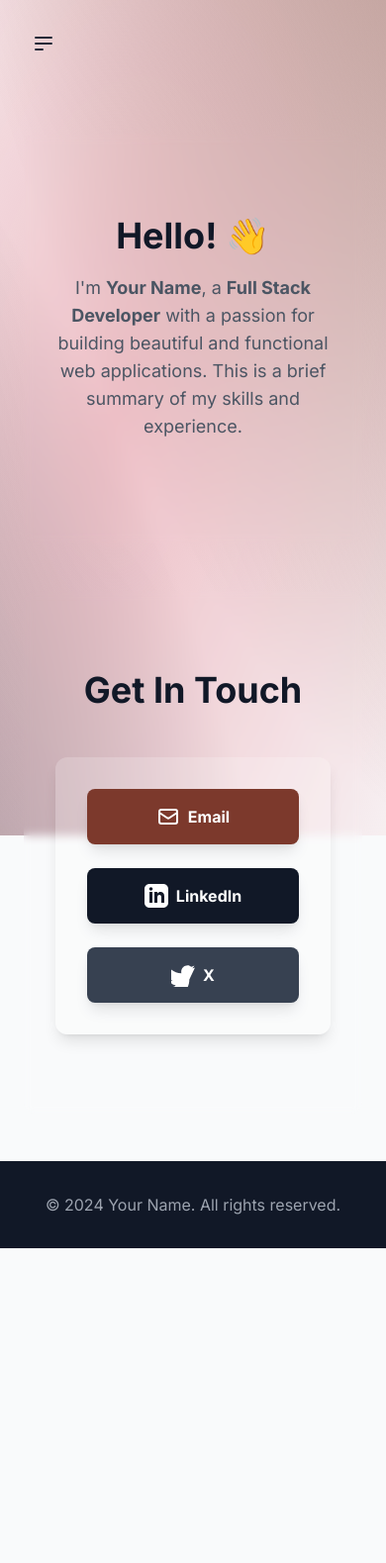
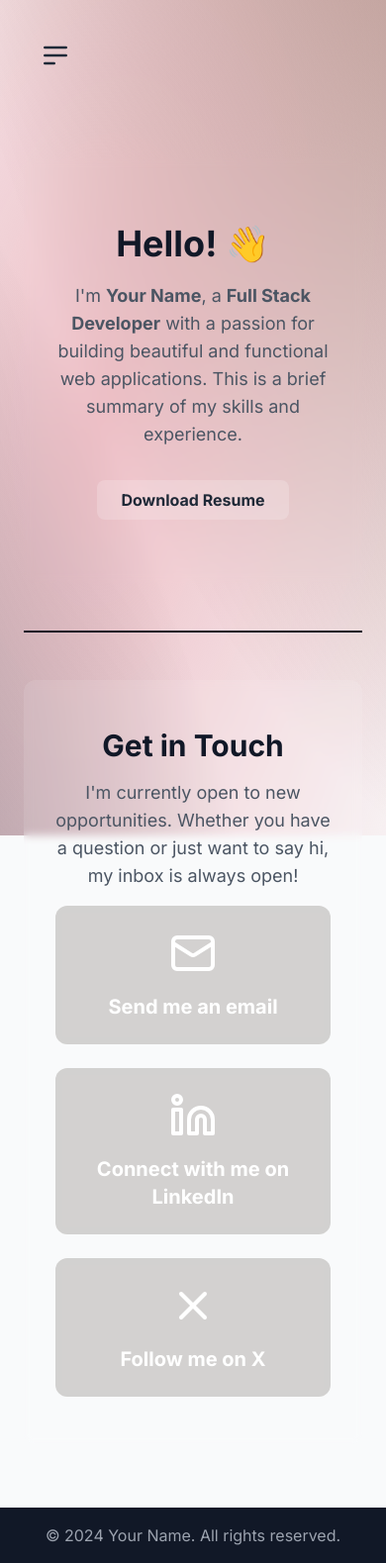
Before and after one commit to zainxshaikh/zainxshaikh.github.io, a plain HTML site: page index.html in a window 390 px wide. Shown: the whole page at 99% size. Before the commit the page ends 1261 px from the top, so only its background shows below. Drawn offline with nearby package versions, Linux system fonts and the light colour scheme.

Commit message:
Update index.html

```diff
--- a/index.html
+++ b/index.html
@@ -54,13 +54,15 @@
         #mobile-menu {
             position: absolute;
             top: 100%;
-            left: 0;
+            /* Aligned to match the main container's padding */
+            left: 1.5rem;
             max-height: 0;
             opacity: 0;
             visibility: hidden;
             transition: max-height 0.3s ease-in-out, opacity 0.3s ease-in-out, transform 0.3s ease-in-out;
             overflow: hidden;
-            width: max-content;
+            /* Added min-width for a larger menu box */
+            min-width: 10rem;
             transform: translateY(-10px);
         }
         #mobile-menu.active {
@@ -70,10 +72,13 @@
             transform: translateY(0);
         }
 
-        /* Menu button rotation animation */
+        /* Menu button rotation animation. The transition is now on the base button class
+           to ensure a smooth rotation in both directions. */
+        .menu-button {
+            transition: transform 0.3s ease-in-out;
+        }
         .menu-button-active {
             transform: rotate(90deg);
-            transition: transform 0.3s ease-in-out;
         }
 
         /* Scroll-to-top button styling, updated with new colors */
@@ -113,9 +118,22 @@
             backdrop-filter: blur(5px); /* Add a subtle blur for readability */
         }
 
-        .contact-card {
+        /* A more generic class for semi-transparent content cards */
+        .content-card {
             background-color: rgba(255, 255, 255, 0.2); /* Semi-transparent white for the card */
             backdrop-filter: blur(10px); /* A stronger blur for the card */
+        }
+
+        /* Custom class for the transparent, dark dropdown background */
+        .dark-transparent-card {
+            background-color: rgba(0, 0, 0, 0.6);
+            backdrop-filter: blur(10px);
+        }
+
+        /* New padding for the menu links to make them larger */
+        .menu-link {
+            display: block;
+            padding: 0.75rem 1.5rem; /* Increased padding */
         }
     </style>
 </head>
@@ -128,23 +146,30 @@
     <!-- Fixed Menu Container -->
     <div class="fixed-menu-container relative">
         <!-- Menu Button -->
-        <button id="mobile-menu-button" class="p-2 rounded-lg text-gray-800 hover:bg-gray-100 focus:outline-none focus:ring-2 focus:ring-gray-200">
-            <svg class="w-6 h-6" fill="none" stroke="currentColor" viewBox="0 0 24 24" xmlns="http://www.w3.org/2000/svg">
+        <button id="mobile-menu-button" class="p-4 rounded-lg text-gray-800 hover:bg-gray-100 focus:outline-none focus:ring-2 focus:ring-gray-200 menu-button">
+            <svg class="w-8 h-8" fill="none" stroke="currentColor" viewBox="0 0 24 24" xmlns="http://www.w3.org/2000/svg">
                 <path stroke-linecap="round" stroke-linejoin="round" stroke-width="2" d="M4 6h16M4 12h16M4 18h7"></path>
             </svg>
         </button>
         <!-- Menu Dropdown -->
-        <div id="mobile-menu" class="bg-white shadow-lg py-2 mt-2 rounded-lg absolute left-0 top-full">
-            <a href="#about" class="block px-4 py-2 text-[#edbfc6] font-semibold">About</a>
-            <a href="projects.html" class="block px-4 py-2 text-gray-800 hover:bg-gray-100">Projects</a>
-            <a href="#contact" class="block px-4 py-2 text-gray-800 hover:bg-gray-100">Contact</a>
+        <div id="mobile-menu" class="dark-transparent-card shadow-lg py-1 mt-2 rounded-lg absolute">
+            <!-- Home link with an icon -->
+            <a href="index.html" class="menu-link text-[#edbfc6] font-semibold hover:text-white flex items-center gap-2">
+                <svg xmlns="http://www.w3.org/2000/svg" class="h-5 w-5" viewBox="0 0 20 20" fill="currentColor">
+                    <path d="M10.707 2.293a1 1 0 00-1.414 0l-7 7a1 1 0 001.414 1.414L4 10.414V17a1 1 0 001 1h2a1 1 0 001-1v-2a1 1 0 011-1h2a1 1 0 011 1v2a1 1 0 001 1h2a1 1 0 001-1v-6.586l.293.293a1 1 0 001.414-1.414l-7-7z" />
+                </svg>
+                Home
+            </a>
+            <!-- Other navigation links -->
+            <a href="about.html" class="menu-link text-gray-200 hover:text-white">About</a>
+            <a href="projects-certifications.html" class="menu-link text-gray-200 hover:text-white">Projects & Certifications</a>
         </div>
     </div>
 
     <!-- Main Content -->
     <main class="container mx-auto px-6 py-12">
-        <!-- About Me Section (Main Hero Section) -->
-        <section id="about" class="py-20 fade-in-section main-section-bg rounded-xl p-8 mb-12">
+        <!-- Home Section (Main Hero Section) -->
+        <section id="home" class="py-16 fade-in-section main-section-bg rounded-xl p-8 mb-8">
             <div class="max-w-4xl mx-auto text-center md:text-left">
                 <h1 class="text-4xl sm:text-5xl lg:text-6xl font-extrabold text-gray-900 leading-tight mb-4">
                     Hello! 👋
@@ -153,37 +178,43 @@
                     I'm <span class="font-bold">Your Name</span>, a <span class="font-semibold">Full Stack Developer</span> with a passion for building beautiful and functional web applications.
                     This is a brief summary of my skills and experience.
                 </p>
+                <!-- Resume Download Button - Moved here to be closer to the hero section -->
+                <div class="text-center mt-8">
+                    <!-- IMPORTANT: Change 'your-resume.pdf' to the actual filename of your CV. -->
+                    <a href="your-resume.pdf" download="YourName_Resume.pdf" class="inline-block bg-white/20 text-gray-800 font-bold py-2 px-6 rounded-lg hover:bg-white/40 transition-colors">
+                        Download Resume
+                    </a>
+                </div>
             </div>
         </section>
 
-        <!-- Contact Section -->
-        <section id="contact" class="py-20 fade-in-section main-section-bg rounded-xl p-8">
-            <h2 class="text-4xl font-extrabold text-center text-gray-900 mb-12">Get In Touch</h2>
-            <div class="max-w-2xl mx-auto contact-card p-8 rounded-xl shadow-lg">
-                <div class="flex flex-col sm:flex-row justify-center gap-6">
-                    <!-- Email Link -->
-                    <a href="mailto:your.email@example.com" class="flex items-center justify-center gap-2 bg-[#7c392c] text-white font-bold py-4 px-6 rounded-lg shadow-lg hover:bg-[#5c2c23] transition-colors flex-1">
-                        <!-- Email Icon -->
-                        <svg xmlns="http://www.w3.org/2000/svg" class="h-6 w-6" fill="none" viewBox="0 0 24 24" stroke="currentColor">
-                            <path stroke-linecap="round" stroke-linejoin="round" stroke-width="2" d="M3 8l7.89 5.26a2 2 0 002.22 0L21 8M5 19h14a2 2 0 002-2V7a2 2 0 00-2-2H5a2 2 0 00-2 2v10a2 2 0 002 2z" />
-                        </svg>
-                        Email
+        <!-- Divider Line -->
+        <div class="my-12 border-t-2 border-gray-900"></div>
+
+        <!-- Get In Touch Section (Restored with Cards and a background) -->
+        <section id="contact" class="py-12 fade-in-section bg-white/10 rounded-xl p-8 mb-4 backdrop-blur-sm">
+            <div class="max-w-4xl mx-auto text-center">
+                <h2 class="text-3xl sm:text-4xl font-extrabold text-gray-900 mb-4">
+                    Get in Touch
+                </h2>
+                <p class="text-lg text-gray-600 mb-4">
+                    I'm currently open to new opportunities. Whether you have a question or just want to say hi, my inbox is always open!
+                </p>
+                <div class="grid grid-cols-1 md:grid-cols-3 gap-6">
+                    <!-- Email Card -->
+                    <a href="mailto:your.email@example.com" class="bg-stone-500/30 hover:bg-stone-500/50 backdrop-blur-sm p-6 rounded-xl flex flex-col items-center justify-center transition-transform transform hover:scale-105 hover:shadow-xl group">
+                        <svg xmlns="http://www.w3.org/2000/svg" width="48" height="48" viewBox="0 0 24 24" fill="none" stroke="white" stroke-width="2" stroke-linecap="round" stroke-linejoin="round" class="lucide lucide-mail group-hover:stroke-stone-800 transition-colors"><rect width="20" height="16" x="2" y="4" rx="2"/><path d="m22 7-8.97 5.7a1.9 1.9 0 0 1-2.06 0L2 7"/></svg>
+                        <span class="mt-4 text-xl font-semibold text-white group-hover:text-stone-800 transition-colors">Send me an email</span>
                     </a>
-                    <!-- LinkedIn Link -->
-                    <a href="https://linkedin.com/in/yourprofile" class="flex items-center justify-center gap-2 bg-gray-900 text-white font-bold py-4 px-6 rounded-lg shadow-lg hover:bg-gray-800 transition-colors flex-1">
-                        <!-- LinkedIn Icon -->
-                        <svg xmlns="http://www.w3.org/2000/svg" class="h-6 w-6" fill="currentColor" viewBox="0 0 24 24">
-                            <path d="M19 0h-14c-2.761 0-5 2.239-5 5v14c0 2.761 2.239 5 5 5h14c2.762 0 5-2.239 5-5v-14c0-2.761-2.238-5-5-5zm-11 19h-3v-11h3v11zm-1.5-12.268c-.966 0-1.75-.79-1.75-1.762s.784-1.762 1.75-1.762 1.75.79 1.75 1.762-.783 1.762-1.75 1.762zm13.5 12.268h-3v-5.604c0-3.368-4-3.113-4 0v5.604h-3v-11h3v1.765c1.396-2.586 7-2.777 7 2.476v6.759z"/>
-                        </svg>
-                        LinkedIn
+                    <!-- LinkedIn Card -->
+                    <a href="https://linkedin.com/in/your-profile" target="_blank" rel="noopener noreferrer" class="bg-stone-500/30 hover:bg-stone-500/50 backdrop-blur-sm p-6 rounded-xl flex flex-col items-center justify-center transition-transform transform hover:scale-105 hover:shadow-xl group">
+                        <svg xmlns="http://www.w3.org/2000/svg" width="48" height="48" viewBox="0 0 24 24" fill="none" stroke="white" stroke-width="2" stroke-linecap="round" stroke-linejoin="round" class="lucide lucide-linkedin group-hover:stroke-stone-800 transition-colors"><path d="M16 8a6 6 0 0 1 6 6v7h-4v-7a2 2 0 0 0-2-2a2 2 0 0 0-2 2v7h-4v-7a6 6 0 0 1 6-6z"/><rect x="2" y="9" width="4" height="12"/><circle cx="4" cy="4" r="2"/></svg>
+                        <span class="mt-4 text-xl font-semibold text-white group-hover:text-stone-800 transition-colors">Connect with me on LinkedIn</span>
                     </a>
-                    <!-- X (formerly Twitter) Link -->
-                    <a href="https://x.com/yourhandle" class="flex items-center justify-center gap-2 bg-gray-700 text-white font-bold py-4 px-6 rounded-lg shadow-lg hover:bg-gray-600 transition-colors flex-1">
-                        <!-- X Icon -->
-                        <svg xmlns="http://www.w3.org/2000/svg" class="h-6 w-6" fill="currentColor" viewBox="0 0 24 24">
-                            <path d="M24 4.557c-.883.392-1.832.656-2.828.775 1.017-.609 1.795-1.574 2.165-2.724-.951.564-2.005.974-3.127 1.195-.897-.957-2.178-1.555-3.594-1.555-3.594 0-6.495 2.902-6.495 6.495 0 .509.057 1.001.169 1.474-5.395-.27-10.169-2.866-13.369-6.791-.555.951-.876 2.062-.876 3.255 0 2.247 1.144 4.237 2.879 5.395-.945-.03-1.836-.289-2.614-.725v.081c0 3.141 2.235 5.751 5.195 6.348-.546.148-1.127.225-1.729.225-.424 0-.834-.041-1.234-.117.828 2.57 3.208 4.45 6.066 4.498-2.22 1.745-5.021 2.787-8.07 2.787-.525 0-1.04-.031-1.545-.09.309 2.115 1.782 3.9 3.663 5.066 1.758 1.139 3.864 1.815 6.096 1.815a12.821 12.821 0 005.158-1.074c2.812-1.282 5.234-3.597 6.643-6.495 1.109-2.261 1.758-4.819 1.758-7.643 0-.117-.003-.234-.009-.351z"/>
-                        </svg>
-                        X
+                    <!-- X Card -->
+                    <a href="https://twitter.com/your-username" target="_blank" rel="noopener noreferrer" class="bg-stone-500/30 hover:bg-stone-500/50 backdrop-blur-sm p-6 rounded-xl flex flex-col items-center justify-center transition-transform transform hover:scale-105 hover:shadow-xl group">
+                        <svg xmlns="http://www.w3.org/2000/svg" width="48" height="48" viewBox="0 0 24 24" fill="none" stroke="white" stroke-width="2" stroke-linecap="round" stroke-linejoin="round" class="lucide lucide-x group-hover:stroke-stone-800 transition-colors"><path d="M18 6 6 18"/><path d="m6 6 12 12"/></svg>
+                        <span class="mt-4 text-xl font-semibold text-white group-hover:text-stone-800 transition-colors">Follow me on X</span>
                     </a>
                 </div>
             </div>
@@ -191,7 +222,7 @@
     </main>
 
     <!-- Footer -->
-    <footer class="bg-gray-900 text-white py-8">
+    <footer class="bg-gray-900 text-white py-4">
         <div class="container mx-auto text-center px-6">
             <p class="text-gray-400">© 2024 Your Name. All rights reserved.</p>
         </div>
@@ -231,6 +262,7 @@
         // Use Intersection Observer for the fade-in effect on sections
         const observer = new IntersectionObserver((entries, observer) => {
             entries.forEach(entry => {
+                // Corrected the property check from 'is-visible' to 'isIntersecting'
                 if (entry.isIntersecting) {
                     entry.target.classList.add('is-visible');
                     observer.unobserve(entry.target);
```
